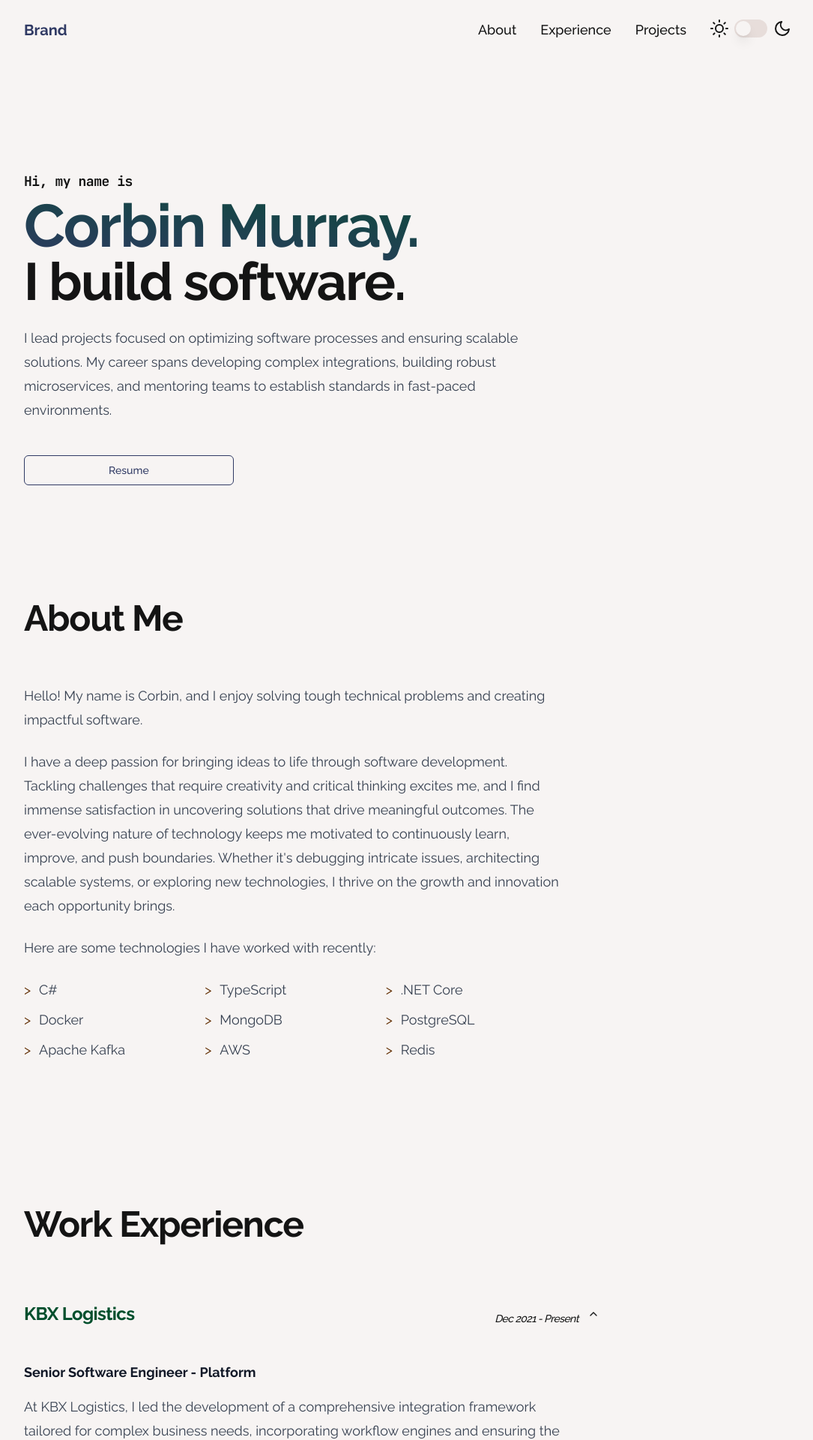
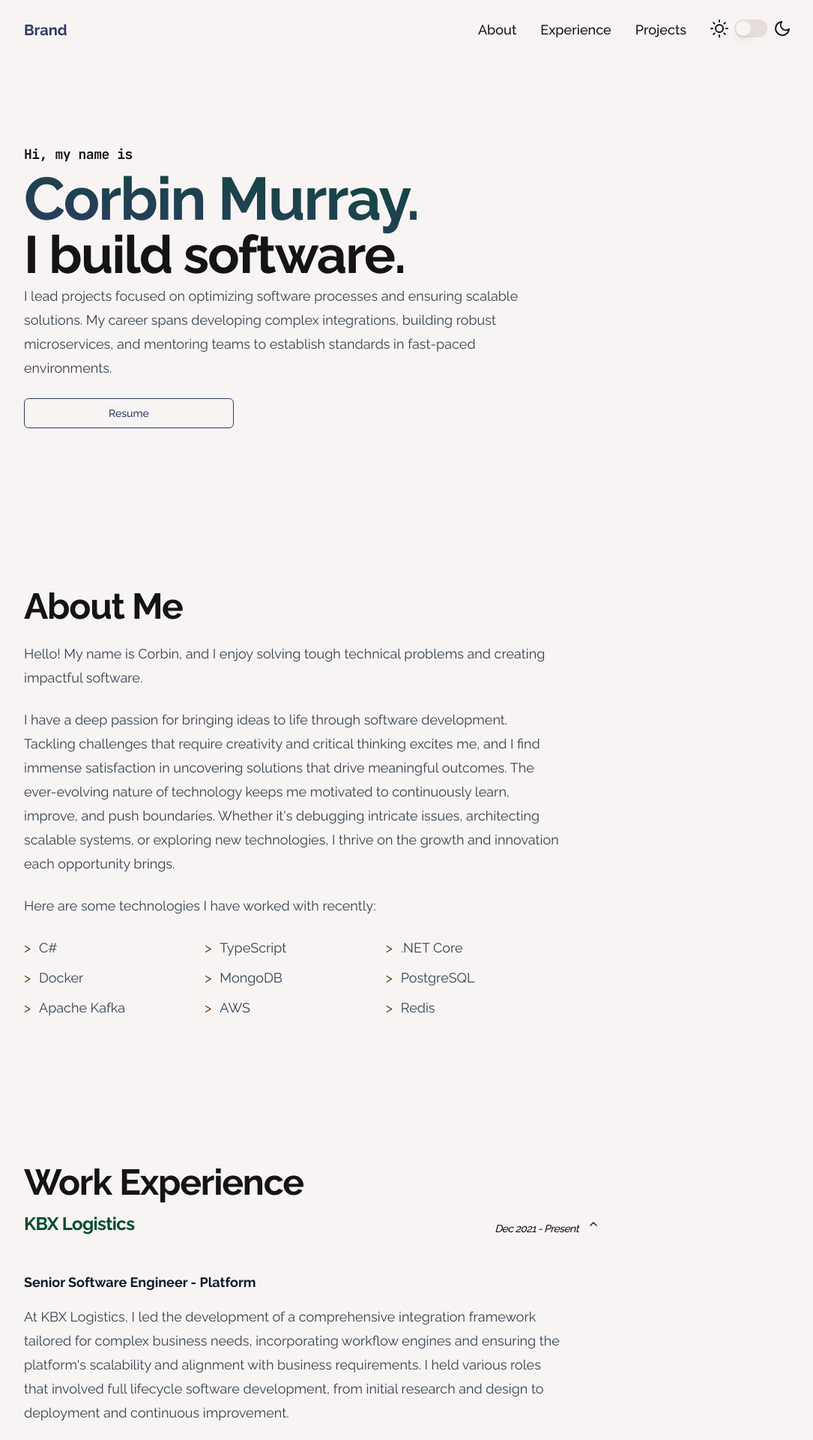
Before and after one commit to corbinmurray/corbinmurray-dev, a Next.js app: page / in a window 1280 px wide. Shown: the top 1920 px of the page at 75% size, without its empty margins (96-1181 px from the left). Built offline with nearby package versions, Linux system fonts and the light colour scheme.

Commit message:
Condense animations to reveal section component

```diff
--- a/app/layout.tsx
+++ b/app/layout.tsx
@@ -1,11 +1,7 @@
 import { Button } from "@/components/ui/button";
-import EmailSvg from "@/components/ui/email-svg";
-import GitHubSvg from "@/components/ui/github-svg";
-import LinkedInSvg from "@/components/ui/linkedin-svg";
 import Navbar from "@/components/ui/navbar";
-import { EMAIL_ADDRESS, GITHUB_URL, LINKEDIN_URL } from "@/lib/constants";
+import { EMAIL_ADDRESS } from "@/lib/constants";
 import { cn } from "@/lib/utils";
-import { ClassValue } from "clsx";
 import * as motion from "motion/react-client";
 import type { Metadata } from "next";
 import { ThemeProvider } from "next-themes";
@@ -68,13 +64,13 @@ export default function RootLayout({
 						whileInView="visible"
 						viewport={{ once: true, amount: "some" }}
 						variants={{
-							hidden: { opacity: 0, y: 75 },
+							hidden: { opacity: 0, y: -75 },
 							visible: { opacity: 1, y: 0, transition: { duration: 0.75, ease: [0.33, 1, 0.68, 1] } },
 						}}>
 						<motion.div
 							className="container py-0 mx-auto flex items-center justify-center px-4"
 							variants={{
-								hidden: { opacity: 0, y: 75 },
+								hidden: { opacity: 0, y: -75 },
 								visible: { opacity: 1, y: 0, transition: { duration: 0.75, ease: [0.33, 1, 0.68, 1] } },
 							}}>
 							<section id="contact">
--- a/app/page.tsx
+++ b/app/page.tsx
@@ -2,126 +2,73 @@ import { Accordion, AccordionContent, AccordionItem, AccordionTrigger } from "@/
 import { Button } from "@/components/ui/button";
 import { Card, CardContent, CardFooter, CardHeader, CardTitle } from "@/components/ui/card";
 import RevealSection from "@/components/ui/reveal-section";
-import { sectionChildVariants, sectionContainerVariants } from "@/lib/animation-variants";
 import experiences from "@/lib/experiences.json";
 import projects from "@/lib/projects.json";
-import { Variants } from "motion/react";
-import * as motion from "motion/react-client";
 
 export default async function Home() {
-	const sectionChildAnimationVariants: Variants = {
-		hidden: {
-			y: 75,
-			opacity: 0,
-			// scale: 0,
-		},
-		visible: {
-			y: 0,
-			opacity: 1,
-			// scale: 1,
-			transition: { duration: 0.75, ease: [0.33, 1, 0.68, 1] },
-		},
-	};
-
 	return (
 		<main>
-			<RevealSection
-				id="hero"
-				className="min-h-[calc(100vh-5rem)]"
-				initial="hidden"
-				whileInView="visible"
-				variants={sectionContainerVariants}
-				viewport={{ once: true, amount: "some" }}>
-				<motion.div className="min-h-[calc(100vh-5rem)] flex flex-col justify-center">
-					<motion.h1 className="text-[clamp(14px,5vw,16px)] md:text-[clamp(14px,5vw,18px)] font-mono">Hi, my name is</motion.h1>
+			<RevealSection id="hero" className="min-h-[calc(100vh-12rem)] mb-[6rem] flex flex-col justify-center">
+				<h1 className="text-[clamp(14px,5vw,16px)] md:text-[clamp(14px,5vw,18px)] font-mono">Hi, my name is</h1>
 
-					<motion.h2
-						className="text-[clamp(40px,8vw,80px)] font-semibold border-none bg-clip-text text-transparent bg-gradient-to-tr from-primary to-secondary leading-tight"
-						variants={sectionChildVariants}>
+				<h2 className="text-[clamp(40px,8vw,80px)] font-semibold border-none bg-clip-text text-transparent bg-gradient-to-tr from-primary to-secondary leading-tight">
 					Corbin Murray.
-					</motion.h2>
+				</h2>
 
-					<motion.h3 className="text-[clamp(30px,6vw,70px)] font-semibold" variants={sectionChildVariants}>
-						I build software.
-					</motion.h3>
+				<h3 className="text-[clamp(30px,6vw,70px)] font-semibold">I build software.</h3>
 
-					<motion.article className="my-5" variants={sectionChildVariants}>
+				<article className="my-5">
 					<p>
-							I lead projects focused on optimizing software processes and ensuring scalable solutions. My career spans developing complex integrations,
-							building robust microservices, and mentoring teams to establish standards in fast-paced environments.
+						I lead projects focused on optimizing software processes and ensuring scalable solutions. My career spans developing complex integrations, building
+						robust microservices, and mentoring teams to establish standards in fast-paced environments.
 					</p>
-					</motion.article>
+				</article>
 
-					<motion.div variants={sectionChildVariants}>
+				<div>
 					<Button asChild variant="outline" size="blockToWide">
 						<a href="/Corbin Murray - Resume.pdf" target="_blank" className="capitalize">
 							resume
 						</a>
 					</Button>
-					</motion.div>
-				</motion.div>
+				</div>
 			</RevealSection>
 
 			<RevealSection id="about" className="mb-24 md:mb-48 scroll-mt-24">
-				<motion.div
-					className="capitalize flex justify-center items-center md:justify-start mb-8 md:mb-16"
-					variants={sectionChildAnimationVariants}
-					initial="hidden"
-					whileInView="visible"
-					viewport={{ once: true, amount: "some" }}>
 				<h1>About Me</h1>
-				</motion.div>
 
 				<article>
-					<motion.p variants={sectionChildAnimationVariants} initial="hidden" whileInView="visible" viewport={{ once: true, amount: "some" }}>
-						Hello! My name is Corbin, and I enjoy solving tough technical problems and creating impactful software.
-					</motion.p>
+					<p>Hello! My name is Corbin, and I enjoy solving tough technical problems and creating impactful software.</p>
+				</article>
 
-					<motion.p variants={sectionChildAnimationVariants} initial="hidden" whileInView="visible" viewport={{ once: true, amount: "some" }}>
+				<article>
+					<p>
 						I have a deep passion for bringing ideas to life through software development. Tackling challenges that require creativity and critical thinking
 						excites me, and I find immense satisfaction in uncovering solutions that drive meaningful outcomes. The ever-evolving nature of technology keeps me
 						motivated to continuously learn, improve, and push boundaries. Whether it's debugging intricate issues, architecting scalable systems, or exploring
 						new technologies, I thrive on the growth and innovation each opportunity brings.
-					</motion.p>
+					</p>
+				</article>
 
-					<motion.p variants={sectionChildAnimationVariants} initial="hidden" whileInView="visible" viewport={{ once: true, amount: "some" }}>
-						Here are some technologies I have worked with recently:
-					</motion.p>
+				<article>
+					<p>Here are some technologies I have worked with recently:</p>
 					<ul className="list-none p-0 md:p-0 grid grid-cols-2 gap-2 md:grid-cols-3">
 						{RECENT_TECHNOLOGIES.map((tech, i) => (
-							<motion.li
+							<li
 								key={i}
-								className="relative md:relative before:content-['>'] before:absolute before:left-0 before:text-accent ps-5 m-0 md:before:content-['>'] md:before:absolute md:before:left-0 md:before:text-accent md:ps-5 md:m-0"
-								variants={sectionChildAnimationVariants}
-								initial="hidden"
-								whileInView="visible"
-								viewport={{ once: true, amount: "some" }}>
+								className="relative md:relative before:content-['>'] before:absolute before:left-0 before:text-accent ps-5 m-0 md:before:content-['>'] md:before:absolute md:before:left-0 md:before:text-accent md:ps-5 md:m-0">
 								{tech}
-							</motion.li>
+							</li>
 						))}
 					</ul>
 				</article>
 			</RevealSection>
 
 			<RevealSection id="experience" className="mb-24 md:mb-48 scroll-mt-24 max-w-screen-md">
-				<motion.div
-					className="capitalize flex justify-center items-center md:justify-start"
-					variants={sectionChildAnimationVariants}
-					initial="hidden"
-					whileInView="visible"
-					viewport={{ once: true, amount: "some" }}>
-					<h1 className="mb-8 md:mb-16">Work Experience</h1>
-				</motion.div>
+				<h1>Work Experience</h1>
 
 				<Accordion type="multiple" defaultValue={[experiences[0].companyName]}>
 					{experiences.map((experience, i) => {
 						return (
-							<motion.div
-								key={i}
-								variants={sectionChildAnimationVariants}
-								initial="hidden"
-								whileInView="visible"
-								viewport={{ once: true, amount: "some", margin: "300px" }}>
 							<AccordionItem key={i} value={experience.companyName}>
 								<AccordionTrigger>
 									<div className="w-full pe-3 flex justify-between items-end">
@@ -138,31 +85,18 @@ export default async function Home() {
 									</article>
 								</AccordionContent>
 							</AccordionItem>
-							</motion.div>
 						);
 					})}
 				</Accordion>
 			</RevealSection>
 
 			<RevealSection id="projects" className="mb-24 md:mb-48 scroll-mt-24">
-				<motion.div
-					className="capitalize flex justify-center items-center md:justify-start mb-8 md:mb-16"
-					variants={sectionChildAnimationVariants}
-					initial="hidden"
-					whileInView="visible"
-					viewport={{ once: true, amount: "some" }}>
 				<h1>Projects</h1>
-				</motion.div>
 
 				<ul className="space-y-8">
 					{projects.map((project, i) => {
 						return (
-							<motion.li
-								key={i}
-								variants={sectionChildAnimationVariants}
-								initial={i % 2 === 0 ? "hidden" : "hidden"}
-								whileInView="visible"
-								viewport={{ once: true, amount: "some" }}>
+							<li key={i}>
 								<Card key={i} className="shadow">
 									<CardHeader>
 										<CardTitle className="text-secondary">{project.title}</CardTitle>
@@ -176,7 +110,7 @@ export default async function Home() {
 										<a href={project.githubLink}>GitHub</a>
 									</CardFooter>
 								</Card>
-							</motion.li>
+							</li>
 						);
 					})}
 				</ul>
--- a/components/ui/reveal-section.tsx
+++ b/components/ui/reveal-section.tsx
@@ -1,5 +1,5 @@
 "use client";
-import { HTMLMotionProps, motion, useScroll, useTransform } from "motion/react";
+import { HTMLMotionProps, motion, useScroll, useTransform, Variants } from "motion/react";
 import { useRef } from "react";
 
 function RevealSection({ children, ...props }: HTMLMotionProps<"section">) {
@@ -12,10 +12,44 @@ function RevealSection({ children, ...props }: HTMLMotionProps<"section">) {
 	const opacity = useTransform(scrollYProgress, [0, 1], [0, 1]);
 
 	return (
-		<motion.section ref={sectionRef} style={{ opacity: opacity }} {...props}>
-			{children}
+		<motion.section
+			ref={sectionRef}
+			initial="hidden"
+			whileInView="visible"
+			exit="hidden"
+			variants={animationContainerUpVariants}
+			viewport={{ once: true, amount: "some" }}
+			style={{ opacity: opacity }}
+			{...props}>
+			{Array.isArray(children) ? (
+				children.map((child, index) => (
+					<motion.div key={index} variants={animationChildUpVariants}>
+						{child}
+					</motion.div>
+				))
+			) : (
+				<motion.div variants={animationChildUpVariants}>{children}</motion.div>
+			)}
 		</motion.section>
 	);
 }
 
 export default RevealSection;
+
+const animationContainerUpVariants: Variants = {
+	hidden: { opacity: 0, y: 75 },
+	visible: {
+		opacity: 1,
+		y: 0,
+		transition: { duration: 0.75, ease: [0.33, 1, 0.68, 1], staggerChildren: 0.3 },
+	},
+};
+
+const animationChildUpVariants: Variants = {
+	hidden: { opacity: 0, y: 75 },
+	visible: {
+		opacity: 1,
+		y: 0,
+		transition: { duration: 0.75, ease: [0.33, 1, 0.68, 1] },
+	},
+};
--- a/lib/animation-variants.ts
+++ /dev/null
@@ -1,24 +0,0 @@
-import { Variants } from "motion/react";
-
-export const sectionContainerVariants: Variants = {
-	hidden: { opacity: 0, y: 300 },
-	visible: {
-		opacity: 1,
-		y: 0,
-		transition: { duration: 0.75, ease: [0.33, 1, 0.68, 1], staggerChildren: 0.3 },
-	},
-};
-
-export const sectionContainerDownVariants: Variants = {
-	hidden: { opacity: 0, y: -75 },
-	visible: {
-		opacity: 1,
-		y: 0,
-		transition: { duration: 0.75, ease: [0.33, 1, 0.68, 1], staggerChildren: 0.3 },
-	},
-};
-
-export const sectionChildVariants: Variants = {
-	visible: { opacity: 1, y: 0, transition: { duration: 0.75, ease: [0.33, 1, 0.68, 1] } },
-	hidden: { opacity: 0, y: 300 },
-};
```
Also changed, not shown: components/ui/navbar.tsx (+16 -5 lines). Lines whose indentation alone changed are shown as unchanged.
